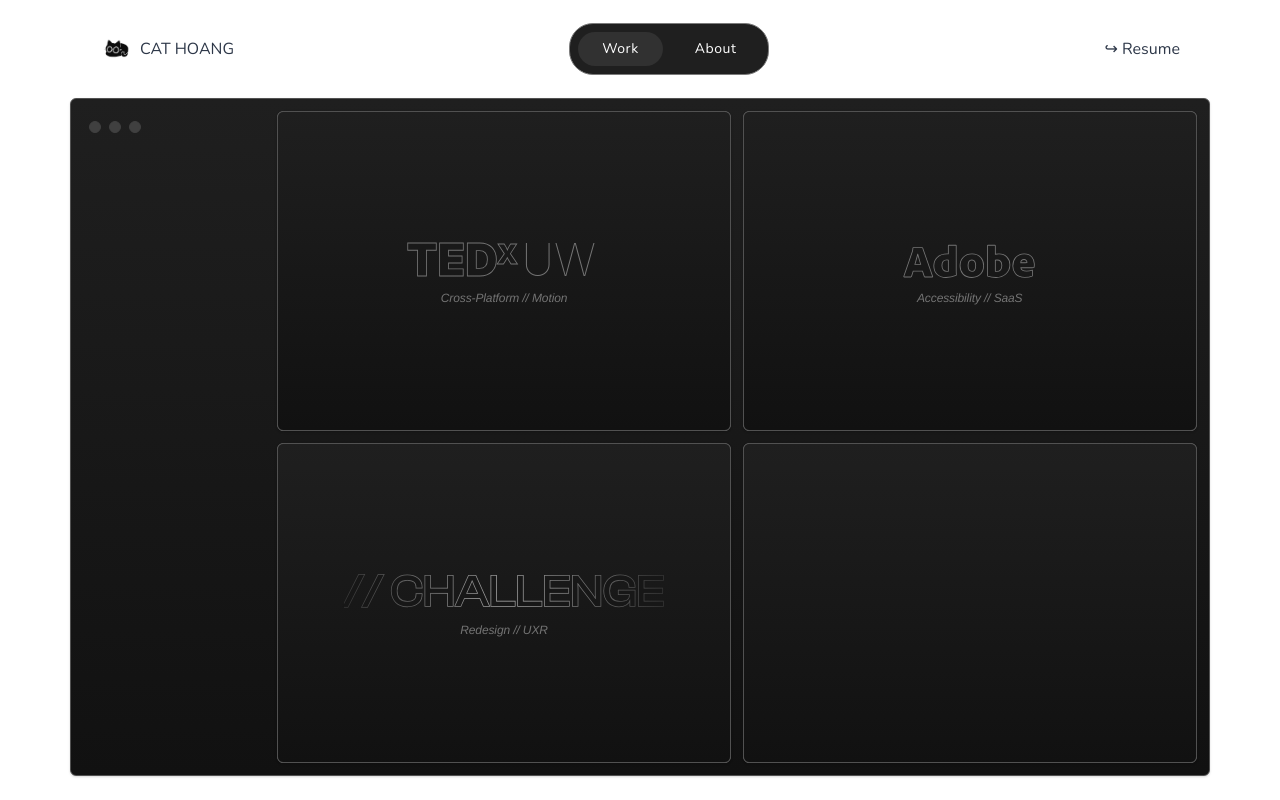
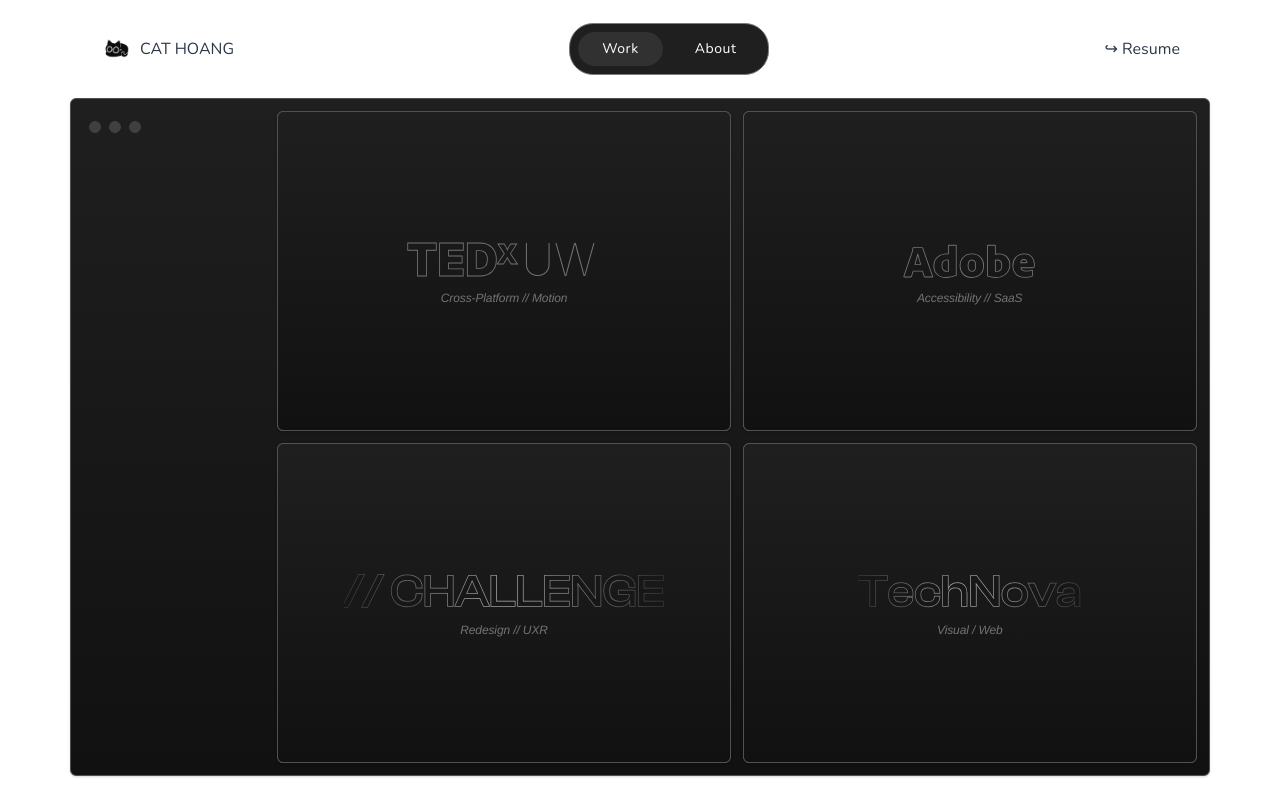
Before and after one commit to ddlan/cat-portfolio-2, a React (Create React App) app: page / in a window 1280 px wide. Built offline with nearby package versions, Linux system fonts and the light colour scheme.

Commit message:
technova card

```diff
--- a/src/components/homepage/CaseStudyCard.tsx
+++ b/src/components/homepage/CaseStudyCard.tsx
@@ -4,6 +4,7 @@
 import TedxUWCard from './TedxUWCard';
 import AdobeCard from './AdobeCard';
 import ChallengeCard from './ChallengeCard';
+import TechNovaCard from './TechNovaCard';
 
 interface TProps {
   name: string
@@ -15,7 +16,7 @@
       case 'TedxUW': return <TedxUWCard />;
       case 'Adobe': return <AdobeCard />;
       case 'Challenge': return <ChallengeCard />;
-      case 'TechNova': return null;
+      case 'TechNova': return <TechNovaCard />;
       default: return null;
     }
   };
--- /dev/null
+++ b/src/components/homepage/TechNovaCard.tsx
@@ -0,0 +1,104 @@
+import React, { type FC } from 'react';
+import { motion } from 'framer-motion';
+
+import codeblock from '../../images/codeblock.png';
+import '../../styles/styles.css'; ;
+
+const elementMotion = {
+  rest: {
+    opacity: 0,
+    ease: 'easeOut',
+    duration: 0.2,
+    type: 'tween'
+  },
+  hover: {
+    opacity: 1,
+    transition: {
+      duration: 0.4,
+      type: 'tween',
+      ease: 'easeIn'
+    }
+  }
+};
+
+const technovaMotion = {
+  rest: {
+    background:
+      '-webkit-radial-gradient(circle, #ffffffa0, #ffffff20)',
+    '-webkitBackgroundClip': 'text',
+    WebkitTextStroke: '1.5px #907CFF00',
+    color: 'rgb(23, 23, 23)',
+
+    ease: 'easeOut',
+    duration: 0.2,
+    type: 'tween'
+  },
+  hover: {
+    WebkitTextStroke: '0.85px #907CFF',
+    transition: {
+      duration: 0.4,
+      type: 'tween',
+      ease: 'easeIn'
+    }
+  }
+};
+
+const otherTextMotion = {
+  rest: {
+    color: 'var(--variable-collection-mid-light)',
+    ease: 'easeOut',
+    duration: 0.2,
+    type: 'tween'
+  },
+  hover: {
+    color: 'var(--white)',
+    transition: {
+      duration: 0.4,
+      type: 'tween',
+      ease: 'easeIn'
+    }
+  }
+};
+
+const TechNovaCard: FC = () => {
+  return (
+    <motion.div
+      className="text"
+      initial="rest"
+      whileHover="hover"
+      animate="rest"
+      style={{ display: 'flex', overflow: 'hidden' }}
+    >
+      <>
+        <motion.img
+        src={codeblock}
+        alt='code block'
+        width='360px'
+        style={{
+          position: 'absolute',
+          top: '50%',
+          left: '50%',
+          transform: 'translate(-50%, -50%)',
+          minWidth: '360px'
+        }}
+        variants={elementMotion}
+      />
+      </>
+
+      <motion.div
+        className="card-title challenge"
+        variants={technovaMotion}
+      >
+        TechNova
+      </motion.div>
+      <motion.div
+        className="ted-text-platform"
+        variants={otherTextMotion}
+      >
+        Visual / Web
+      </motion.div>
+    </motion.div>
+  );
+};
+
+export default TechNovaCard;
```
Also changed, not shown: src/images/codeblock.png (added), src/images/technova.png (added).
